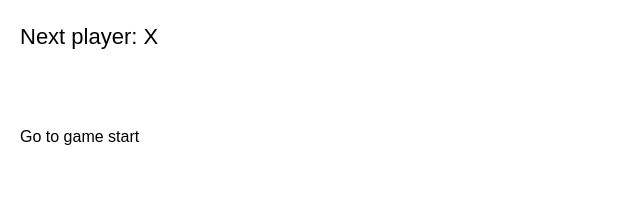
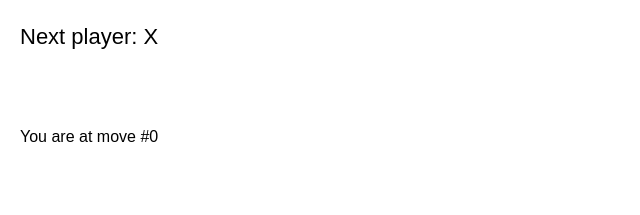
Before and after one commit to KishorKumarParoi/Tic-Tac-Toe, a React (Vite) app: page / in a window 1280 px wide. Shown: the top 215 px of the page, without its empty margins (0-640 px from the left). Built offline with nearby package versions, Linux system fonts and the light colour scheme.

Commit message:
showing current move

```diff
--- a/src/Game.jsx
+++ b/src/Game.jsx
@@ -13,7 +13,6 @@ export default function Game() {
         const nextHistory = [...history.slice(0, currentMove + 1), nextSquares];
         setHistory(nextHistory);
         setCount(count + 1);
-        // console.log(count);
         setCurrentMove(nextHistory.length - 1);
     }
 
@@ -31,7 +30,13 @@ export default function Game() {
 
         return (
             <li key={move} className="mb-1 p-2 bg-yellow-500">
-                <button onClick={() => jumpTo(move)} >{description}</button>
+                {currentMove === move ? (
+                    <>You are at move #{move}</>
+                ) :
+                    (
+                        <button onClick={() => jumpTo(move)} >{description}</button>
+                    )
+                }
             </li>
         )
     })
```
